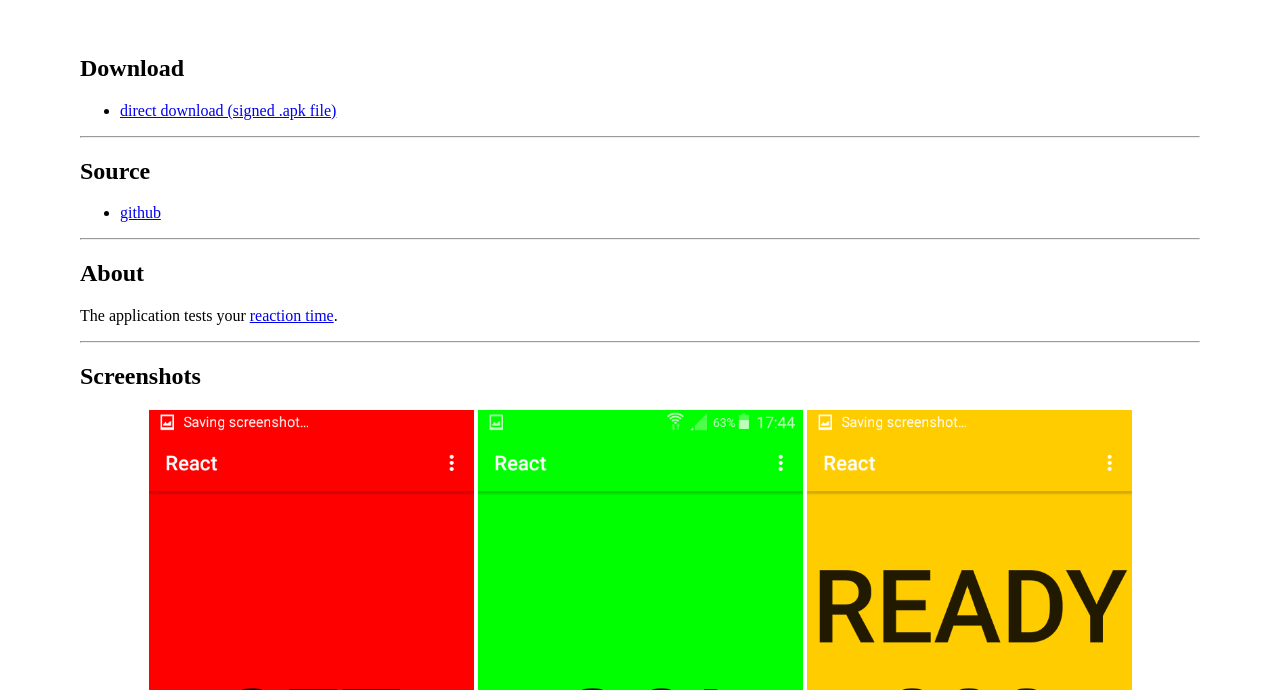
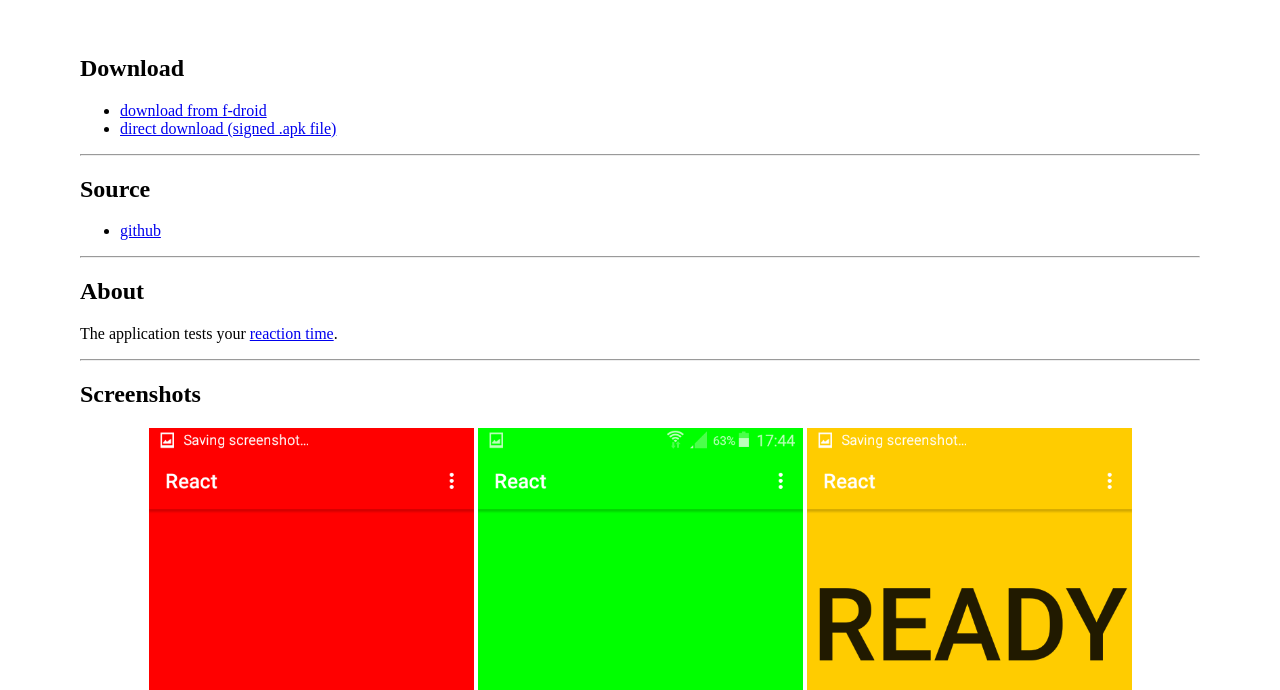
Before and after one commit to engSERGIU/React, a plain HTML site: page docs/index.html in a window 1280 px wide. Shown: the part 110-800 px from the top of the page. Drawn offline with Linux system fonts and the light colour scheme.

Commit message:
Update index.html

```diff
--- a/docs/index.html
+++ b/docs/index.html
@@ -14,6 +14,11 @@
 		<div>
 			<h2>Download</h2>
 			<ul>
+				<li>
+					<a href="https://f-droid.org/app/io.github.engsergiu.react">
+						download from f-droid
+					</a>
+				</li>
 				<li>
 					<a href="https://github.com/engSERGIU/React/raw/master/bin/React-1.3.0-release-signed.apk">
 						direct download (signed .apk file)
```
